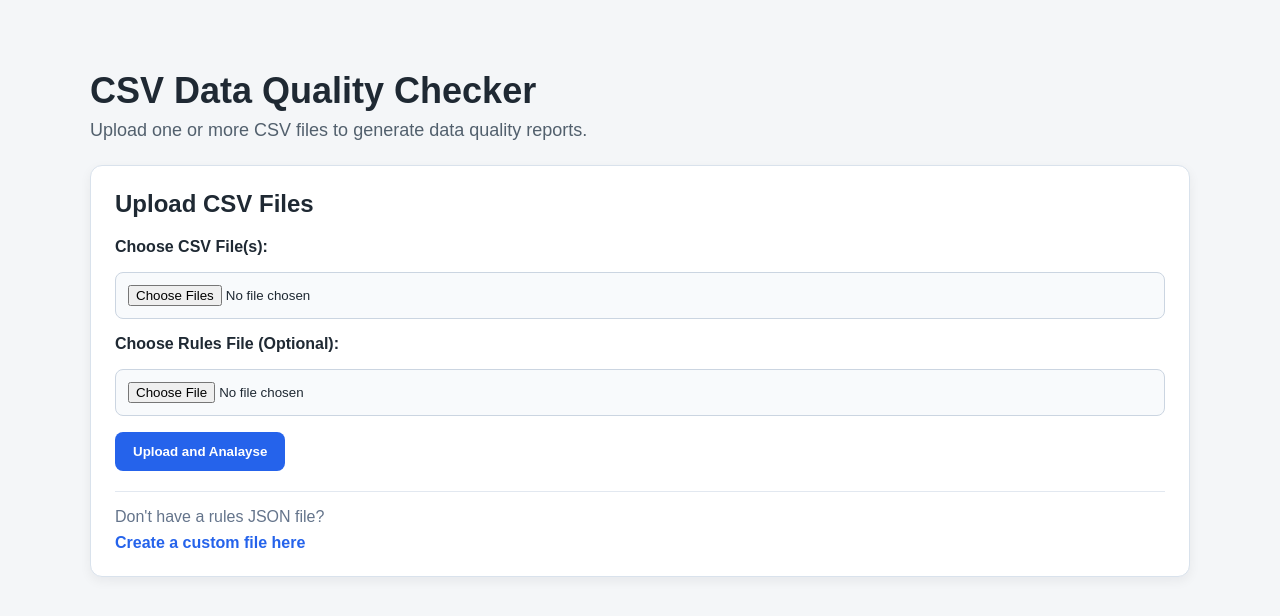
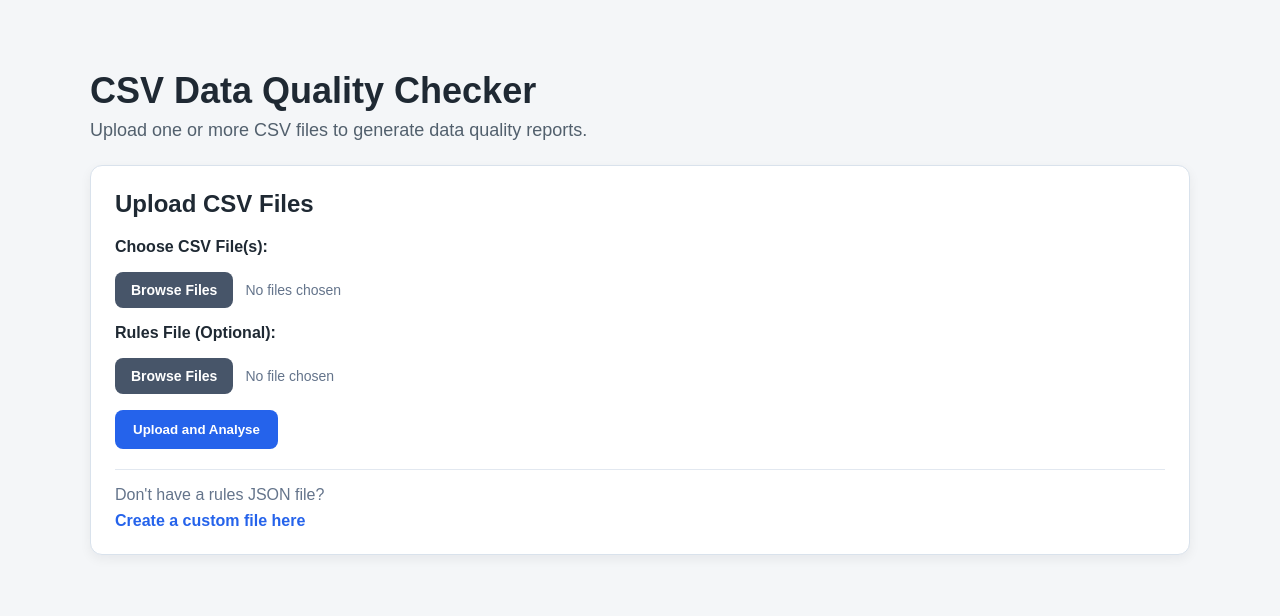
Before and after one commit to rp2215/csv-quality-checker, a Flask app: page / in a window 1280 px wide. Shown: the top 616 px of the page. Run offline with Flask 3, Linux system fonts and the light colour scheme; some libraries are stand-ins or nearby versions.

Commit message:
improved UI design

```diff
--- a/src/web_app/static/style.css
+++ b/src/web_app/static/style.css
@@ -406,3 +455,63 @@ pre {
 .badge-high     { background: #ffedd5; color: #9a3412; }
 .badge-medium   { background: #fef9c3; color: #854d0e; }
 .badge-low      { background: #f0fdf4; color: #166534; }
+
+/* download report button  */
+.download-link {
+    display: inline-block;
+    margin-top: 16px;
+    padding: 10px 18px;
+    border: 2px solid #2563eb;
+    border-radius: 8px;
+    color: #2563eb;
+    font-weight: 700;
+    font-size: 14px;
+    text-decoration: none;
+}
+
+.download-link:hover {
+    background: #2563eb;
+    color: #ffffff;
+}
+
+/* submit button loading state */
+.button-loading {
+    background: #93c5fd;
+    cursor: not-allowed;
+}
+
+/* --- Custom File Input --- */
+
+.file-input-hidden {
+    display: none;
+}
+
+/* the visible styled button that the user actually clicks */
+.file-input-button {
+    display: inline-block;
+    padding: 10px 16px;
+    background: #475569;
+    color: #ffffff;
+    border-radius: 8px;
+    font-weight: 700;
+    font-size: 14px;
+    cursor: pointer;
+    white-space: nowrap;
+}
+
+.file-input-button:hover {
+    background: #334155;
+}
+
+/* filename(s) displayed next to the button after selection */
+.file-input-name {
+    color: #64748b;
+    font-size: 14px;
+}
+
+/* wraps the button and filename label side by side */
+.file-input-row {
+    display: flex;
+    align-items: center;
+    gap: 12px;
+}
--- a/src/web_app/templates/index.html
+++ b/src/web_app/templates/index.html
@@ -38,13 +38,36 @@
 
             <form method="post" enctype="multipart/form-data" class="upload-form">
 
-                <label for="csv_files"> Choose CSV File(s):</label>
-                <input type="file" id="csv_files" name="csv_files" accept=".csv" multiple>
+                <label> Choose CSV File(s):</label>
 
-                <label for="rules_file">Choose Rules File (Optional):</label>
-                <input type="file" id="rules_file" name="rules_file" accept=".json">
+                <div class="file-input-row">
 
-                <button type="submit"> Upload and Analayse</button>
+                    <input type="file" id="csv_files" name="csv_files" accept=".csv" multiple class="file-input-hidden">
+
+                    <label for="csv_files" class="file-input-button">
+                        Browse Files
+                    </label>
+
+                    <!-- updated by JS when files are picked -->
+                    <span class="file-input-name" id="csv-file-name">No files chosen</span>
+
+                </div>
+
+                <label>Rules File (Optional):</label>
+
+                <div class="file-input-row">
+
+                    <input type="file" id="rules_file" name="rules_file" accept=".json" class="file-input-hidden">
+
+                    <label for="rules_file" class="file-input-button">
+                        Browse Files
+                    </label>
+
+                    <span class="file-input-name" id="rules-file-name">No file chosen</span>
+
+                </div>
+
+                <button type="submit" id="submit-button">Upload and Analyse</button>
 
             </form>
 
@@ -61,5 +84,40 @@
         </section>
     </main>
 
+    <script>
+
+        const form = document.querySelector(".upload-form");
+        const submitButton = document.getElementById("submit-button");
+
+        // update filename display when CSV files are selected
+        document.getElementById("csv_files").addEventListener("change", function () {
+
+            const label = document.getElementById("csv-file-name");
+
+            if (this.files.length === 0) {
+                label.textContent = "No files chosen";
+            } else if (this.files.length === 1) {
+                label.textContent = this.files[0].name;
+            } else {
+                label.textContent = `${this.files.length} files selected`;
+            }
+        });
+
+        // update filename display when rules file is selected
+        document.getElementById("rules_file").addEventListener("change", function () {
+
+            const label = document.getElementById("rules-file-name");
+            label.textContent = this.files.length > 0 ? this.files[0].name : "No file chosen";
+        });
+
+        // disable button and show loading state on submit
+        form.addEventListener("submit", function () {
+            submitButton.disabled = true;
+            submitButton.textContent = "Analysing...";
+            submitButton.classList.add("button-loading");
+        });
+
+    </script>
+
 </body>
 </html>
```
Also changed, not shown: other parts of src/web_app/static/style.css (+51 -2 lines), src/web_app/templates/report.html (+11 -11 lines).
